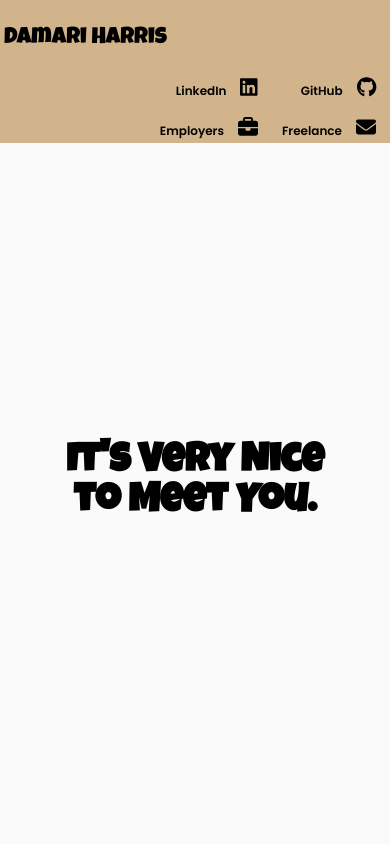
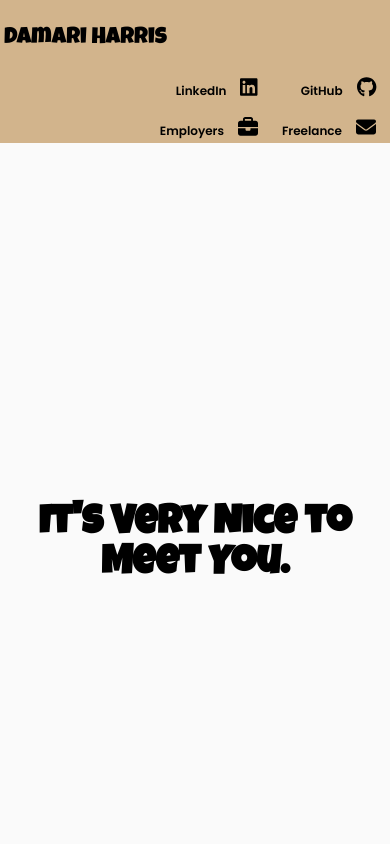
Before and after one commit to dtharris95/damari-harris-portfolio, a React (Create React App) app: page / in a window 390 px wide. Shown: the top 844 px of the page. Built offline with nearby package versions, Linux system fonts and the light colour scheme.

Commit message:
Work on homepage scss

```diff
--- a/src/components/Homepage/index.scss
+++ b/src/components/Homepage/index.scss
@@ -147,8 +147,8 @@ ul {
     }
 
     .container-home {
-        width: 80%;
-        padding: 0 5%;
+        width: 90%;
+        padding: 0 2%;
     }
 
     .about-section, .skills-section, .facts-section, .project-section {
```
